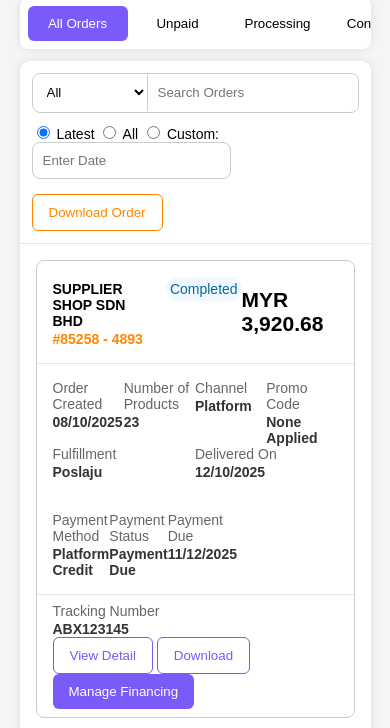
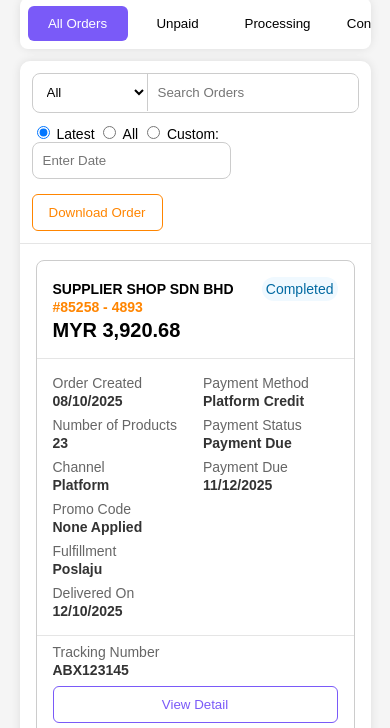
Before and after one commit to terpaling-designer-dev/Order-Module, a plain HTML site: page index.html in a window 390 px wide. Shown: the part 72-800 px from the top of the page. Drawn offline with Linux system fonts and the light colour scheme.

Commit message:
add responsive code

```diff
--- a/styles.css
+++ b/styles.css
@@ -8,6 +8,7 @@
 
 h2 {
   margin: 0px;
+  font-size: 20px;
 }
 
 body {
@@ -275,3 +276,43 @@
         padding-top: 10px; /* Add spacing when stacked */
     }
 }
+
+@media (max-width: 768px) {
+    .rows {
+        flex-direction: column;
+        padding: 0px 0px 0px 0px;
+        gap: 8px;
+    }
+
+    .order-header {
+        flex-wrap: wrap;
+    }
+
+    .order-details {
+        display: flex;
+        padding: 16px 0px 16px 16px;
+    }
+    .order-header h2 {
+        margin: 4px 0px 0px 0px;
+    }
+
+    .order-actions .data-points {
+        min-width: max-content;
+    }
+}
+
+@media (max-width: 542px) {
+    .supplier-left {
+        width: 100%;
+    }
+
+    .order-actions button {
+        width: 100%;
+        margin-top: 8px;
+    }
+
+    .order-actions div {
+        width: 100%;
+    }
+
+}
```
